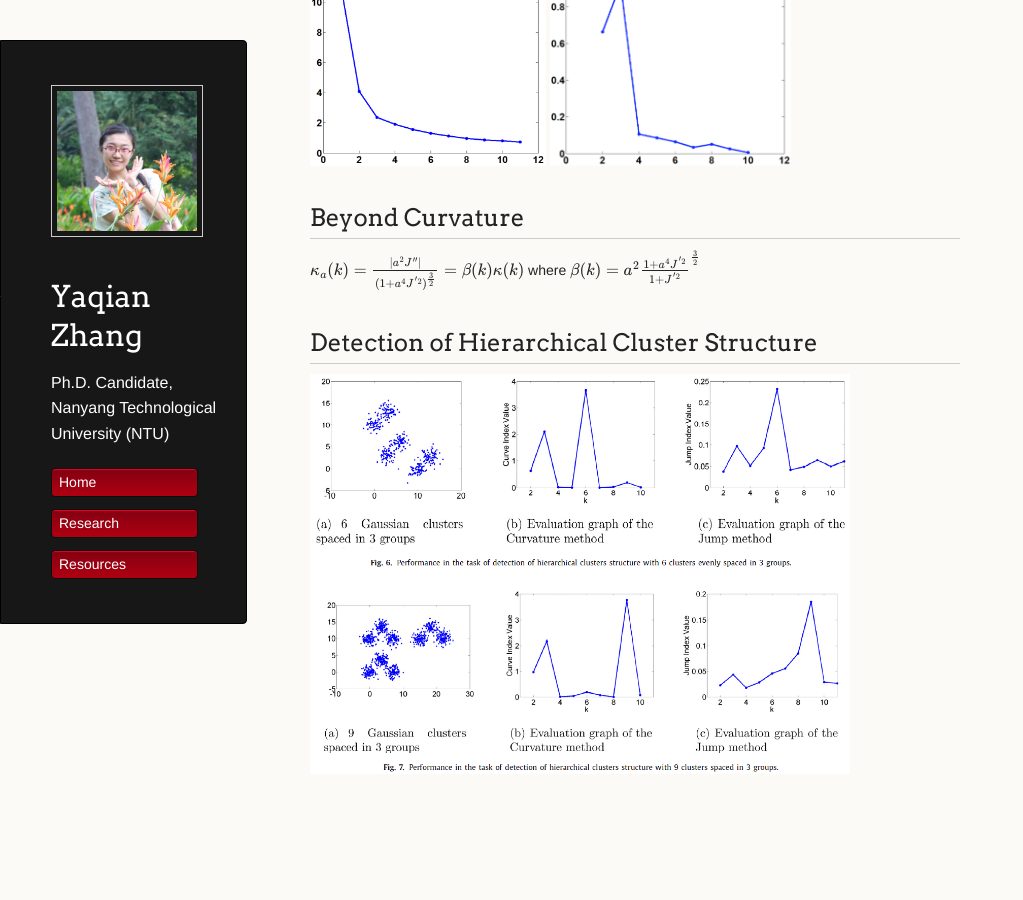
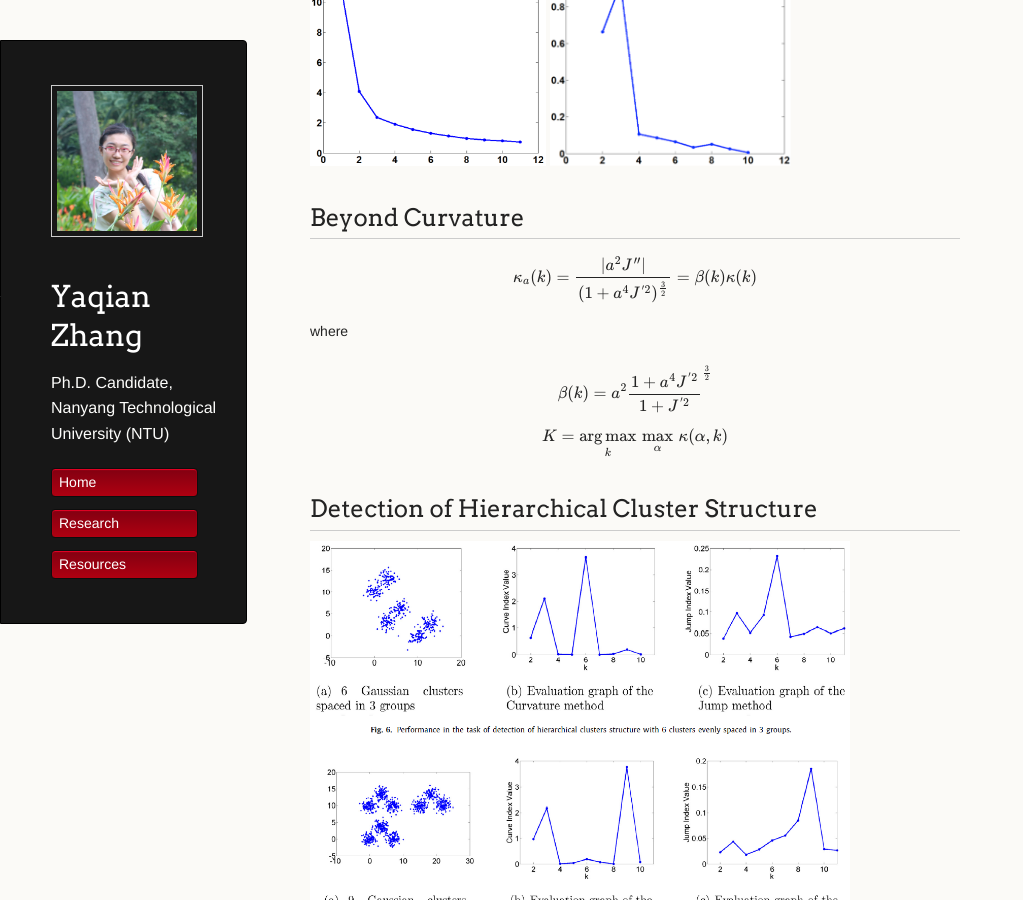
Before and after one commit to YaqianZhang/yaqianzhang.github.io, a Jekyll site: the page built from _posts/2017-05-16-determining-the-number-of-clusters.md, in a window 1280 px wide and 900 px high, scrolled down 1056 px. Shown: the whole window, without its empty margins (0-1023 px from the left). Built offline with Jekyll 4.4.1, drawn with Linux system fonts in a browser that asks for light colours; formulas are drawn with MathJax 3; before the commit the page ends 1902 px from its top, so only the background shows below that.

Commit message:
Update 2017-05-16-determining-the-number-of-clusters.md

```diff
--- a/_posts/2017-05-16-determining-the-number-of-clusters.md
+++ b/_posts/2017-05-16-determining-the-number-of-clusters.md
@@ -31,9 +31,12 @@ $$\kappa=\frac{|y''|}{(1+{y'}^2)^{\frac{3}{2}}}$$
 ## Beyond Curvature
 
 $$\kappa_a(k)=\frac{|a^2J''|}{(1+a^4J^{'2})^{\frac{3}{2}}}=\beta(k)\kappa(k)$$
+
 where
-$$\beta(k)=a^2\frac{1+a^4J^{'2}}{1+J^{'2}}^{\frac{3}{2}}$$
 
+$$\beta(k)=a^2{\frac{1+a^4J^{'2}}{1+J^{'2}}}^{\frac{3}{2}}$$
+
+$$K=\underset{k}{\mathop{\arg\max}}\,\underset{\alpha}{\mathop{\max}}\,\kappa(\alpha,k)$$
 
 
 ## Detection of Hierarchical Cluster Structure
```
